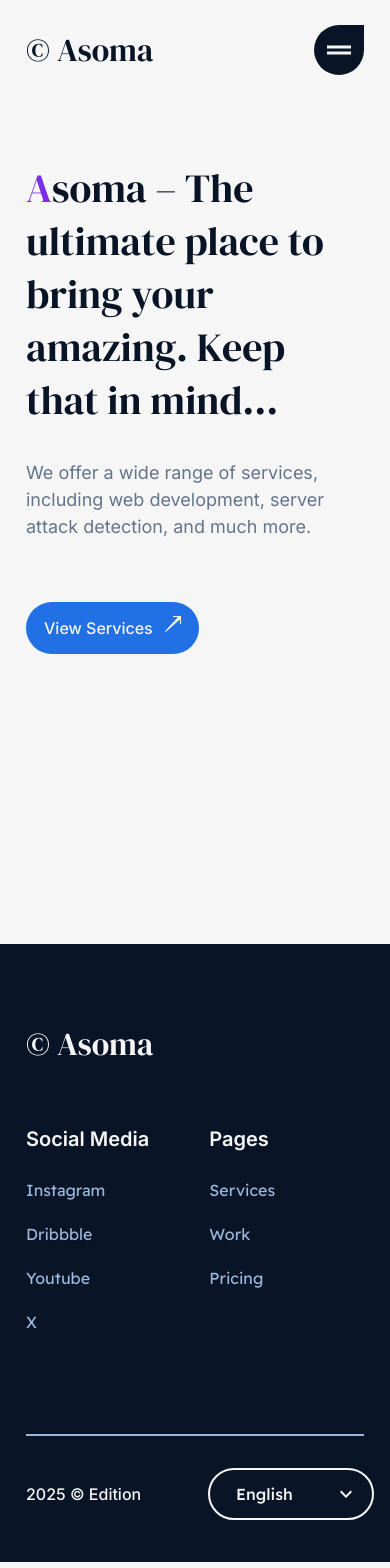
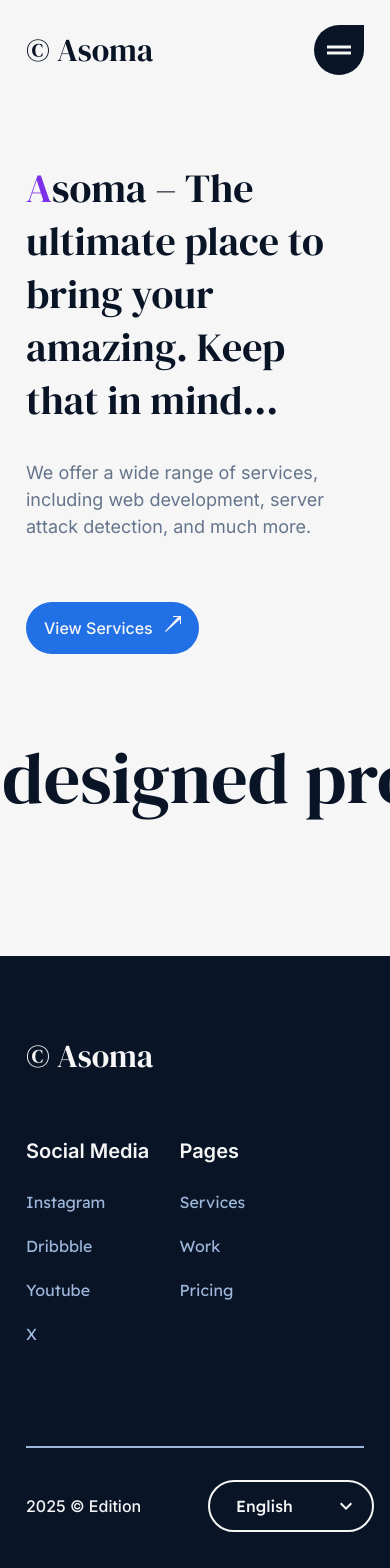
Before and after one commit to Netricc/asoma-web, a Next.js app: page / in a window 390 px wide. Shown: the top 1568 px of the page. Built offline with nearby package versions, Linux system fonts and the light colour scheme.

Commit message:
fix responsive design slide hero animationV.2

```diff
--- a/app/globals.css
+++ b/app/globals.css
@@ -26,10 +26,11 @@
 }
 body {
   font-family: "Inter", serif;
-  width: 100%;
+  width: 100vw;
   overflow-x: hidden;
   color: var(--color-black);
   background-color: var(--color-white);
+  overflow-y: auto;
 }
 
 img {
@@ -171,13 +172,27 @@ img {
 
 @keyframes left {
   to {
-    left: -200%;
+    left: -320%;
   }
 }
 
 @keyframes right {
   to {
-    right: -200%;
+    right: -320%;
+  }
+}
+
+@media (max-width: 1100px) {
+  @keyframes left {
+    to {
+      left: -400%;
+    }
+  }
+
+  @keyframes right {
+    to {
+      right: -400%;
+    }
   }
 }
 
@@ -196,9 +211,8 @@ img {
 }
 
 .loop {
-  width: 200%;
-  overflow: hidden;
-  white-space: nowrap;
+  height: 200px;
+  overflow-x: hidden;
 }
 
 .loop h2 {
@@ -207,4 +221,5 @@ img {
   animation-timing-function: linear;
   animation-iteration-count: infinite;
   user-select: none;
+  white-space: nowrap;
 }
--- a/app/layout.tsx
+++ b/app/layout.tsx
@@ -39,6 +39,10 @@ export default function RootLayout({
     <StrictMode>
       <html lang="en">
         <head>
+          <meta
+            name="viewport"
+            content="width=device-width, initial-scale=1.0"
+          />
           <meta property="og:title" content={metaTitle} />
           <meta property="og:description" content={metaDescription} />
           <meta property="og:site_name" content="Asoma" />
--- a/components/landing/Hero.tsx
+++ b/components/landing/Hero.tsx
@@ -36,14 +36,18 @@ const Hero = () => {
     if (language === "ar") {
       document.documentElement.style.cssText = "--slide-direction : right";
     } else {
-      document.documentElement.style.cssText = "--slide-direction : left";
+      if (language === "de") {
+        document.documentElement.style.cssText = "--slide-direction : left";
+      } else {
+        document.documentElement.style.cssText = "--slide-direction : left";
+      }
     }
   }, [language]);
 
   return (
-    <section className="w-full container-max h-screen flex flex-col gap-[160px] max-lg:gap-[80px] max-sm:gap-[70px]  pt-[126px] max-sm:pt-[62px] max-lg:pt-[82px] pb-[62px] max-md:pb-[42px] max-sm:pb-[32px] ">
+    <section className="w-full min-h-screen flex flex-col gap-[160px] max-lg:gap-[80px] max-sm:gap-[70px]  pt-[126px] max-sm:pt-[62px] max-lg:pt-[82px] pb-[62px] max-md:pb-[42px] max-sm:pb-[32px] ">
       <div
-        className={`w-full  justify-between items-center flex ${
+        className={`w-full  justify-between items-center flex  container-max ${
           language === "en" ? "" : language === "ar" ? "flex-row-reverse" : ""
         }`}
       >
@@ -119,7 +123,7 @@ const Hero = () => {
 
       <div
         dir={`${language === "ar" ? "rtl" : "ltr"}`}
-        className="loop w-full bg-red-50 relative"
+        className="loop relative w-full"
       >
         <h2
           className={`absolute   ${
--- a/components/main/Footer.tsx
+++ b/components/main/Footer.tsx
@@ -51,7 +51,7 @@ const Footer = () => {
           <div
             className={`flex ${
               language === "ar" ? "flex-row-reverse" : ""
-            } gap-[146px] max-sm:gap-[60px]`}
+            } gap-[146px] max-sm:gap-[30px]`}
           >
             {/* Social Media Section */}
             <div className="max-sm:w-[70%]">
@@ -108,7 +108,7 @@ const Footer = () => {
           </div>
 
           {/* Footer Image */}
-          <div className="max-lg:hidden">
+          <div className="max-md:hidden">
             <Image
               src={footerImage}
               alt="footer image"
```
